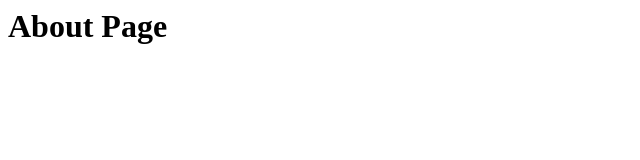
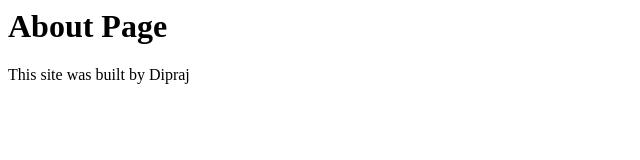
Before and after one commit to Rays-Code/git-assignment, a plain HTML site: page about.html in a window 1280 px wide. Shown: the whole page, without its empty margins (0-640 px from the left). Drawn offline with Linux system fonts and the light colour scheme.

Commit message:
Add author info to about.html on feature branch

```diff
--- a/about.html
+++ b/about.html
@@ -5,3 +5,4 @@
 </body>
 
 </html>
+<p>This site was built by Dipraj</p>
```
